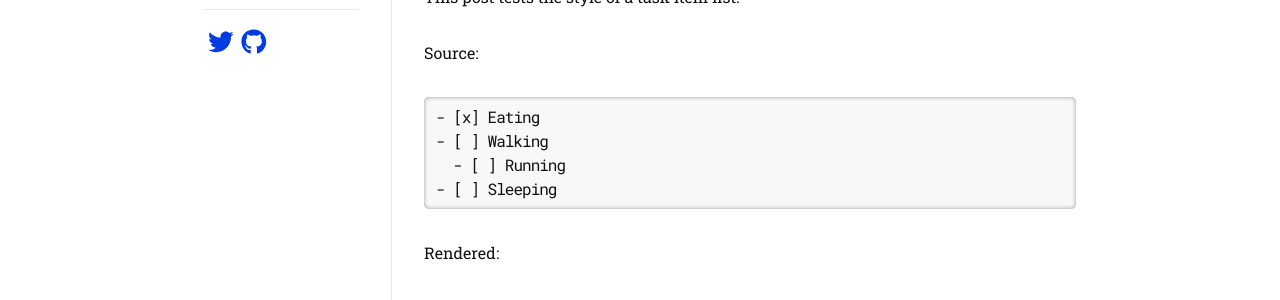
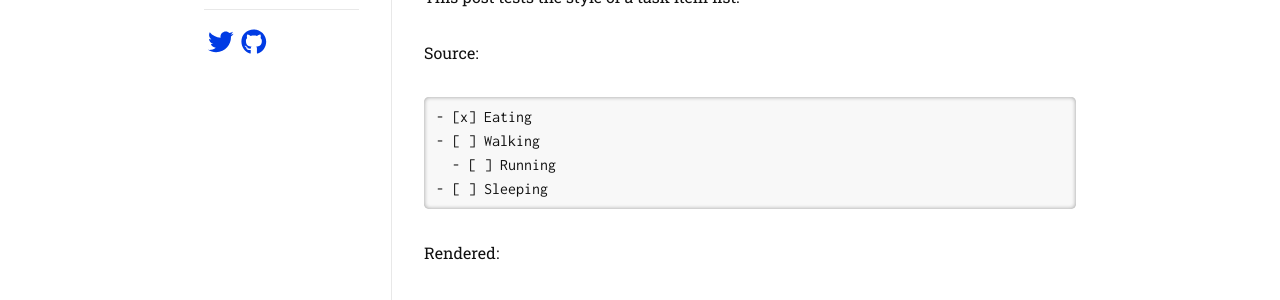
Before and after one commit to zivong/jekyll-theme-hamilton, a Jekyll site: the page built from _posts/2016-01-11-task-item-list.md, in a window 1280 px wide. Shown: the part 345-645 px from the top of the page. Built offline with Jekyll 4.4.1, drawn with Linux system fonts in a browser that asks for light colours; nearby versions of some CDN libraries; some web fonts are replaced.

Commit message:
Adjust the font of code

```diff
--- a/_includes/head.html
+++ b/_includes/head.html
@@ -15,7 +15,7 @@
 {% endif %}
 
 <!-- Google Fonts -->
-<link rel="stylesheet" href="https://fonts.googleapis.com/css?family=Open%20Sans|Roboto|Roboto%20Slab|Roboto%20Mono|Dancing%20Script|Noto%20Sans%20SC|Noto%20Sans%20TC|Noto%20Serif%20SC|Noto%20Serif%20TC|Ma%20Shan%20Zheng">
+<link rel="stylesheet" href="https://fonts.googleapis.com/css?family=Open%20Sans|Roboto|Roboto%20Slab|Inconsolata|Dancing%20Script|Noto%20Sans%20SC|Noto%20Sans%20TC|Noto%20Serif%20SC|Noto%20Serif%20TC|Ma%20Shan%20Zheng">
 
 <link rel="stylesheet" href="{{ '/assets/css/main.css' | relative_url }}">
 <link rel="stylesheet" href="{{ '/assets/css/skin.css' | relative_url }}">
--- a/_sass/hamilton/base.scss
+++ b/_sass/hamilton/base.scss
@@ -119,7 +119,6 @@ blockquote {
 pre,
 code {
   font-family: $code-font-family;
-  letter-spacing: -1px;
   border-radius: 0.3em;
 }
 
@@ -132,7 +131,6 @@ pre {
   overflow-x: auto;
 
   > code {
-    line-height: $base-line-height * $base-font-size * 0.7;
     border: 0;
     padding-right: 0;
     padding-left: 0;
--- a/_sass/hamilton/variables.scss
+++ b/_sass/hamilton/variables.scss
@@ -2,7 +2,7 @@
 $base-font-family: "Open Sans" !default;
 $reading-font-family: "Roboto Slab", "Noto Serif SC", "Noto Serif TC" !default;
 $headline-font-family: Roboto, "Noto Sans SC", "Noto Sans TC" !default;
-$code-font-family:  "Roboto Mono" !default;
+$code-font-family:  Inconsolata !default;
 $handwriting-font-family: "Dancing Script", "Ma Shan Zheng" !default;
 $base-font-size:    16px !default;
 $base-line-height:  1.5 !default;
```
